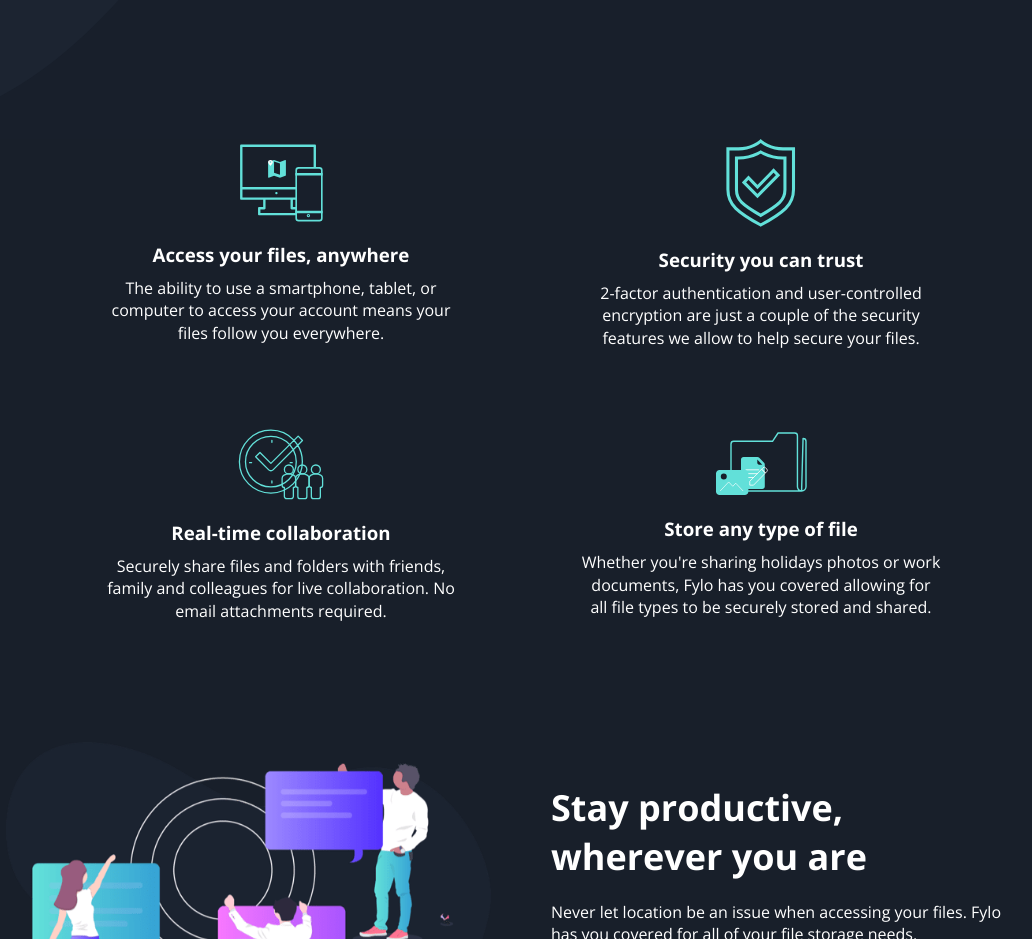
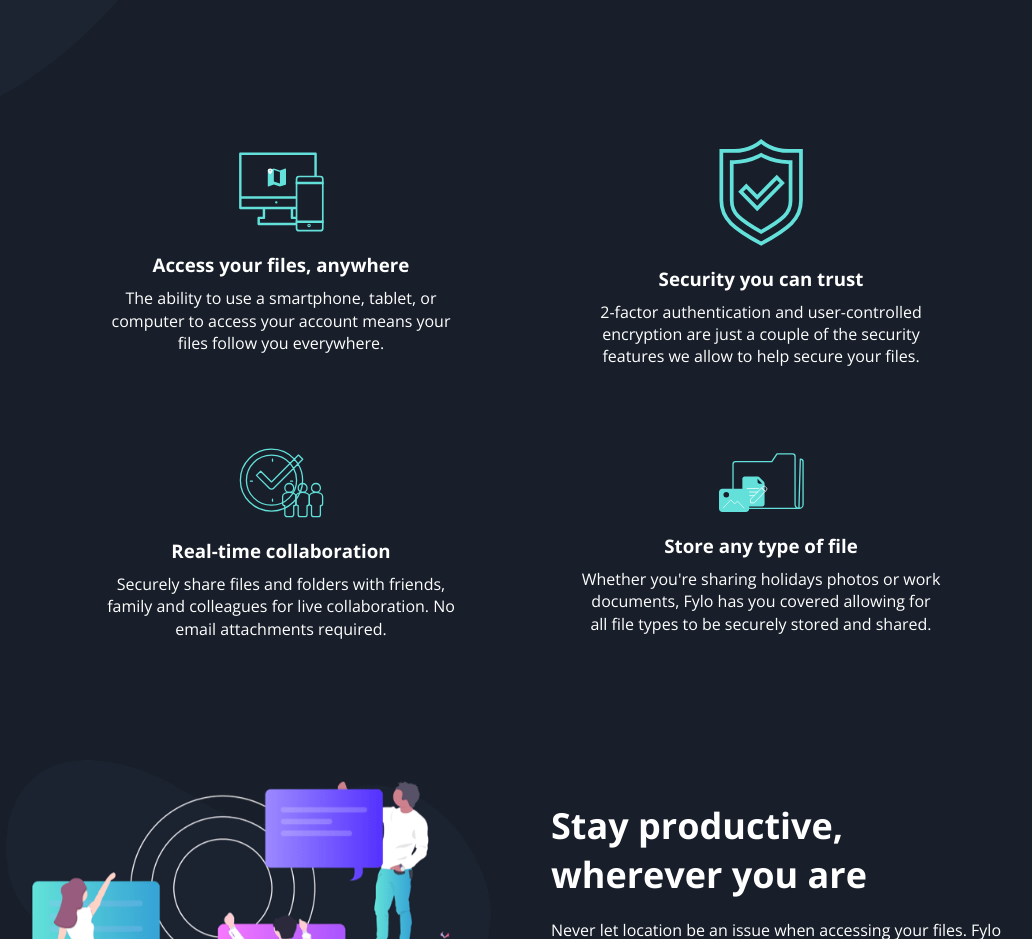
Before and after one commit to data-sets/fylo-dark-theme, a React (Create React App) app: page / in a window 1280 px wide. Shown: the part 900-1839 px from the top of the page, without its empty margins (119-1151 px from the left). Built offline with nearby package versions, Linux system fonts and the light colour scheme.

Commit message:
added: testimonial

```diff
--- a/src/scss/globals/_main.scss
+++ b/src/scss/globals/_main.scss
@@ -122,9 +122,13 @@ button {
 
         img {
           padding-bottom: 15px;
+          max-width: 85px;
+          height: auto;
+          width: 100%;
         }
         p {
           line-height: 1.4;
+          font-size: 1rem;
         }
         h3 {
           padding-bottom: 10px;
```
Also changed, not shown: src/dist/style.css, 1 other file (tests, documents, lock files or other folders).
